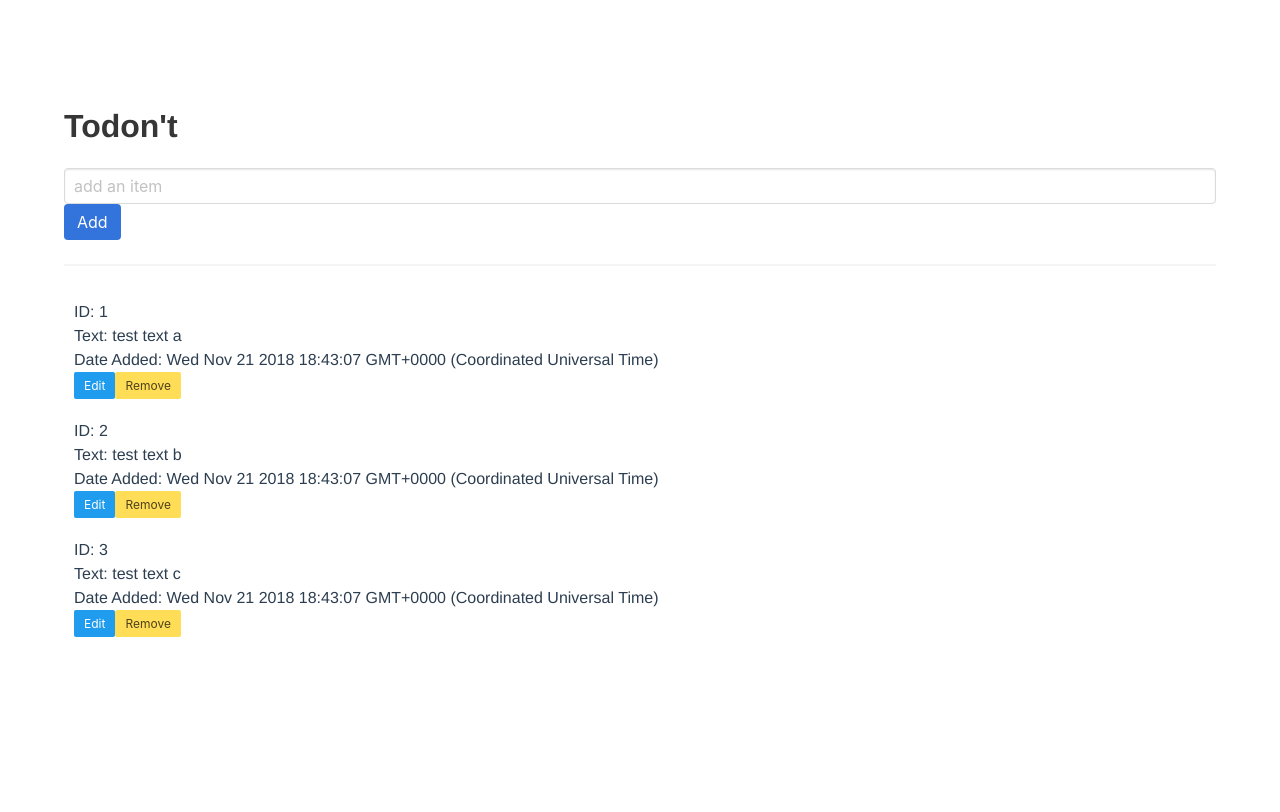
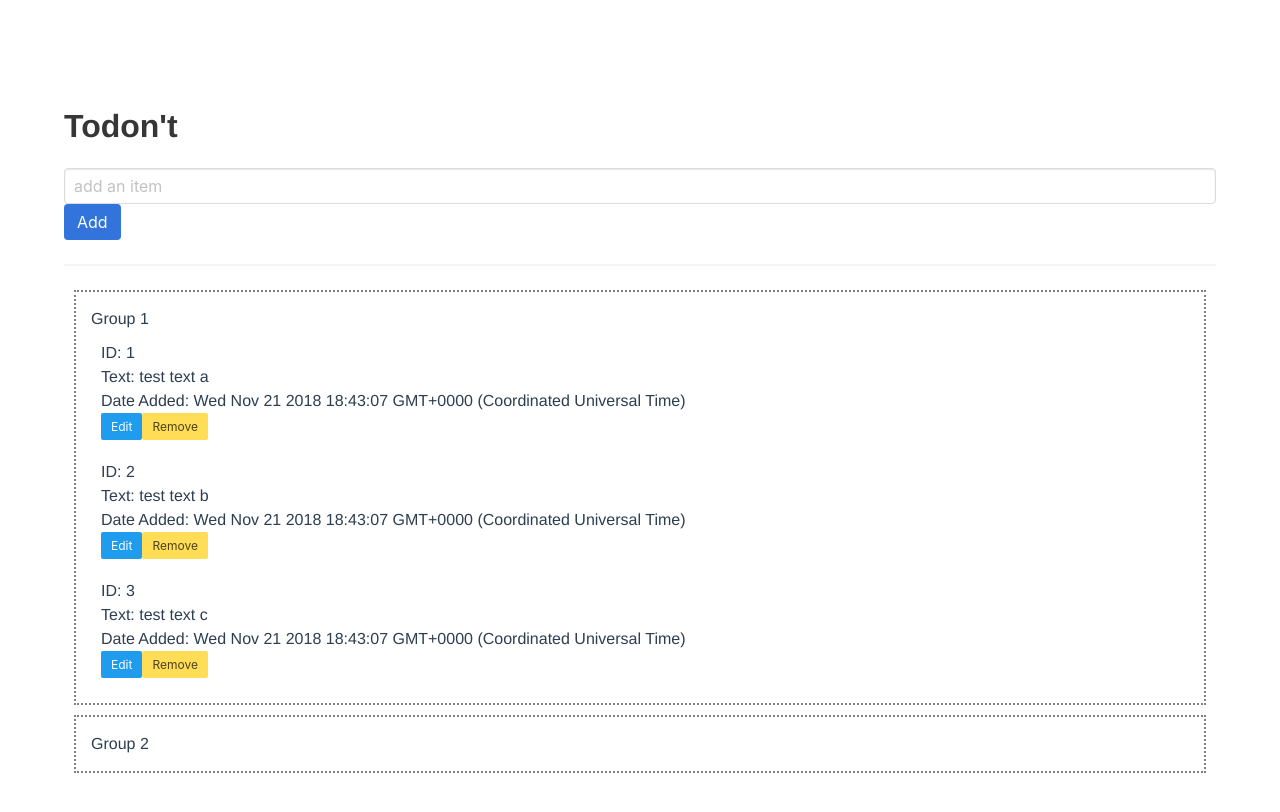
Before and after one commit to adamwhitlock1/quont-vue, a Vue app: page / in a window 1280 px wide. Shown: the top 812 px of the page. Built offline with nearby package versions, Linux system fonts and the light colour scheme.

Commit message:
I made groups but its kinda broke everything

```diff
--- a/src/components/sample1.vue
+++ b/src/components/sample1.vue
@@ -14,9 +14,52 @@
         </form>
         <hr />
 
-        <draggable v-model="items" @start="drag = true;" @end="drag = false;">
+        <draggable
+          v-model="items"
+          :options="{ group: 'projects' }"
+          @start="drag = true;"
+          @end="drag = false;"
+          class="group-1"
+        >
+          <h1>Group 1</h1>
           <div
             v-for="(item, index) in items"
+            v-bind:key="item.id"
+            class="the-item"
+          >
+            ID: {{ index + 1 }}<br />
+            Text: {{ item.text }}<br />
+            Date Added: {{ item.date }}<br />
+            <form
+              v-if="editing == index + 1"
+              @submit.prevent="commitEdit(index);"
+            >
+              <input v-model="editText" class="input is-small" />
+              <button class="button is-small is-primary">Save</button>
+            </form>
+
+            <button @click="editTodo(index);" class="button is-small is-info">
+              Edit
+            </button>
+            <button
+              @click="removeTodo(index);"
+              class="button is-small is-warning"
+            >
+              Remove
+            </button>
+          </div>
+        </draggable>
+
+        <draggable
+          v-model="items2"
+          :options="{ group: 'projects' }"
+          @start="drag = true;"
+          @end="drag = false;"
+          class="group-2"
+        >
+          <h1>Group 2</h1>
+          <div
+            v-for="(item, index) in items2"
             v-bind:key="item.id"
             class="the-item"
           >
@@ -70,6 +113,7 @@ export default {
           date: new Date()
         }
       ],
+      items2: [],
       newText: "",
       editText: "",
       editing: 0
@@ -99,6 +143,12 @@ export default {
 
 <!-- Add "scoped" attribute to limit CSS to this component only -->
 <style>
+.group-1,
+.group-2 {
+  border: dotted 2px gray;
+  margin: 10px;
+  padding: 15px;
+}
 h1,
 h2 {
   font-weight: normal;
```
